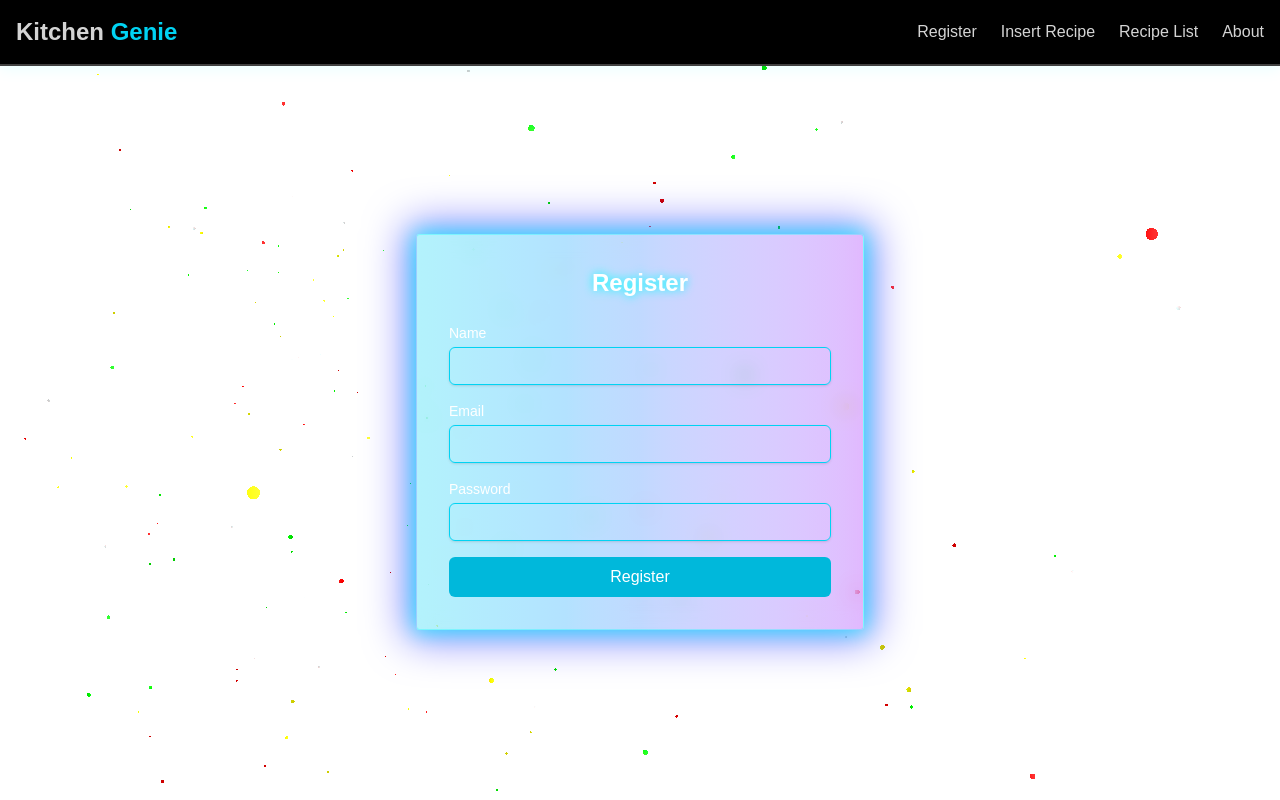
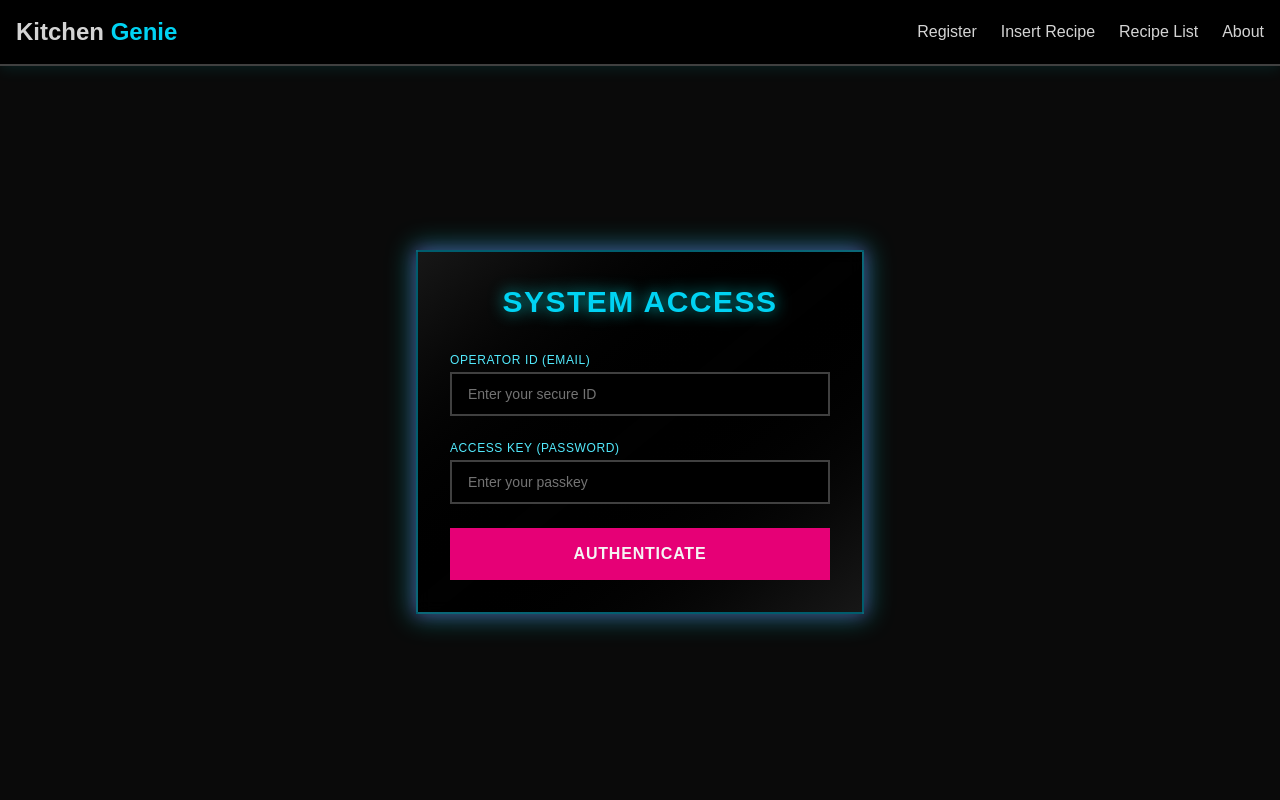
Before and after one commit to Manishshtestha/Recipe-Suggestion-App, a Next.js app: page /login in a window 1280 px wide. Built offline with nearby package versions, Linux system fonts and the light colour scheme.

Commit message:
Modifed More Files to Match the aesthetics

```diff
--- a/src/app/(auth)/login/page.tsx
+++ b/src/app/(auth)/login/page.tsx
@@ -3,7 +3,6 @@ import { useState, useEffect, useRef } from 'react';
 
 const LoginPage = () => {
     const [formData, setFormData] = useState({
-        name: '',
         email: '',
         password: '',
     });
@@ -17,15 +16,15 @@ const LoginPage = () => {
 
     const handleSubmit = (e: React.FormEvent) => {
         e.preventDefault();
-        console.log('Form Data:', formData);
-        // Add your registration logic here
+        console.log('Login Data:', formData);
+        // Add your login logic here
     };
 
     useEffect(() => {
         const container = containerRef.current;
         if (!container) return;
 
-        const maxRotation = 15;
+        const maxRotation = 10; // Consistent with RegisterPage
 
         const handleMouseMove = (e: MouseEvent) => {
             const { left, top, width, height } = container.getBoundingClientRect();
@@ -35,12 +34,12 @@ const LoginPage = () => {
             const rotateX = (y / height) * maxRotation;
             const rotateY = (x / width) * maxRotation;
 
-            container.style.transform = `perspective(600px) rotateX(${-rotateX}deg) rotateY(${rotateY}deg)`;
+            container.style.transform = `perspective(800px) rotateX(${-rotateX}deg) rotateY(${rotateY}deg)`; // Consistent
         };
 
         const handleMouseLeave = () => {
             if (container) {
-                container.style.transform = 'perspective(600px) rotateX(0deg) rotateY(0deg)';
+                container.style.transform = 'perspective(800px) rotateX(0deg) rotateY(0deg)'; // Consistent
             }
         };
 
@@ -48,71 +47,58 @@ const LoginPage = () => {
         container.addEventListener('mouseleave', handleMouseLeave);
 
         return () => {
-            container.removeEventListener('mousemove', handleMouseMove);
-            container.removeEventListener('mouseleave', handleMouseLeave);
+            if (container) { // Ensure container exists before removing listeners
+                container.removeEventListener('mousemove', handleMouseMove);
+                container.removeEventListener('mouseleave', handleMouseLeave);
+            }
         };
     }, []);
 
     return (
-        <div className="min-h-screen flex items-center justify-center">
+        <div className="min-h-screen flex items-center justify-center bg-neutral-950 font-mono text-neutral-300 p-4">
             <div
                 ref={containerRef}
-                className="p-8 rounded w-full max-w-md bg-gradient-to-r from-cyan-400/30 via-blue-500/30 to-purple-600/30 shadow-[0_0_20px_2px_rgba(0,255,255,0.7),0_0_40px_10px_rgba(0,0,255,0.5)] backdrop-blur-md border border-cyan-400/50 transition-transform duration-300"
-                style={{
-                    boxShadow: '0 0 20px 2px rgba(0,255,255,0.7), 0 0 40px 10px rgba(0,0,255,0.5)',
-                    backdropFilter: 'blur(10px)',
-                    border: '1px solid rgba(0,255,255,0.3)',
-                }}
+                className="p-8 rounded-none w-full max-w-md bg-gradient-to-br from-neutral-900 via-black/90 to-neutral-900 shadow-[0_0_25px_3px_rgba(0,255,255,0.4),0_0_15px_1px_rgba(255,0,255,0.3)] backdrop-blur-sm border-2 border-cyan-500/50 transition-transform duration-300 ease-in-out"
             >
-                <h1 className="text-2xl font-bold mb-6 text-center text-white drop-shadow-[0_0_5px_cyan]">Register</h1>
-                <form onSubmit={handleSubmit}>
-                    <div className="mb-4">
-                        <label htmlFor="name" className="block text-sm font-medium text-white">
-                            Name
-                        </label>
-                        <input
-                            type="text"
-                            id="name"
-                            name="name"
-                            value={formData.name}
-                            onChange={handleChange}
-                            className="mt-1 block w-full px-3 py-2 border border-cyan-400 rounded-md shadow-sm focus:outline-none focus:ring-cyan-500 focus:border-cyan-500 sm:text-sm bg-transparent text-white placeholder-cyan-300"
-                            required
-                        />
-                    </div>
-                    <div className="mb-4">
-                        <label htmlFor="email" className="block text-sm font-medium text-white">
-                            Email
+                <h1 className="text-3xl font-bold mb-8 text-center text-cyan-400 drop-shadow-[0_0_8px_rgba(0,255,255,0.7)] uppercase tracking-wider">
+                    System Access
+                </h1>
+                <form onSubmit={handleSubmit} className="space-y-6">
+                    <div>
+                        <label htmlFor="email" className="block text-xs font-medium text-cyan-300 uppercase tracking-wider mb-1">
+                            Operator ID (Email)
                         </label>
                         <input
                             type="email"
                             id="email"
                             name="email"
+                            placeholder="Enter your secure ID"
                             value={formData.email}
                             onChange={handleChange}
-                            className="mt-1 block w-full px-3 py-2 border border-cyan-400 rounded-md shadow-sm focus:outline-none focus:ring-cyan-500 focus:border-cyan-500 sm:text-sm bg-transparent text-white placeholder-cyan-300"
+                            className="mt-1 block w-full px-4 py-2.5 border-2 border-neutral-700 rounded-none bg-black bg-opacity-60 text-neutral-200 placeholder-neutral-500 focus:outline-none focus:border-pink-500 focus:ring-1 focus:ring-pink-500 transition-all duration-200 ease-in-out font-mono text-sm"
                             required
                         />
                     </div>
-                    <div className="mb-4">
-                        <label htmlFor="password" className="block text-sm font-medium text-white">
-                            Password
+                    <div>
+                        <label htmlFor="password" className="block text-xs font-medium text-cyan-300 uppercase tracking-wider mb-1">
+                            Access Key (Password)
                         </label>
                         <input
                             type="password"
                             id="password"
                             name="password"
+                            placeholder="Enter your passkey"
                             value={formData.password}
                             onChange={handleChange}
-                            className="mt-1 block w-full px-3 py-2 border border-cyan-400 rounded-md shadow-sm focus:outline-none focus:ring-cyan-500 focus:border-cyan-500 sm:text-sm bg-transparent text-white placeholder-cyan-300"
+                            className="mt-1 block w-full px-4 py-2.5 border-2 border-neutral-700 rounded-none bg-black bg-opacity-60 text-neutral-200 placeholder-neutral-500 focus:outline-none focus:border-pink-500 focus:ring-1 focus:ring-pink-500 transition-all duration-200 ease-in-out font-mono text-sm"
                             required
                         />
                     </div>
                     <button
                         type="submit"
-                        className="w-full bg-cyan-500 hover:bg-cyan-600 text-white py-2 px-4 rounded-md focus:outline-none focus:ring-2 focus:ring-cyan-400 focus:ring-offset-2 transition"
+                        className="w-full bg-pink-600 hover:bg-pink-500 text-neutral-100 font-semibold py-3 px-4 rounded-none focus:outline-none focus:ring-2 focus:ring-pink-400 focus:ring-offset-2 focus:ring-offset-neutral-950 transition-all duration-200 ease-in-out uppercase tracking-wider border-2 border-pink-600 hover:border-pink-400 hover:shadow-[0_0_15px_rgba(255,0,255,0.5)] active:scale-[0.98]"
                     >
-                        Register
+                        Authenticate
                     </button>
                 </form>
             </div>
--- a/src/app/(auth)/register/page.tsx
+++ b/src/app/(auth)/register/page.tsx
@@ -25,7 +25,7 @@ const RegisterPage = () => {
         const container = containerRef.current;
         if (!container) return;
 
-        const maxRotation = 15;
+        const maxRotation = 10; // Slightly reduced rotation for a more subtle effect
 
         const handleMouseMove = (e: MouseEvent) => {
             const { left, top, width, height } = container.getBoundingClientRect();
@@ -35,12 +35,12 @@ const RegisterPage = () => {
             const rotateX = (y / height) * maxRotation;
             const rotateY = (x / width) * maxRotation;
 
-            container.style.transform = `perspective(600px) rotateX(${-rotateX}deg) rotateY(${rotateY}deg)`;
+            container.style.transform = `perspective(800px) rotateX(${-rotateX}deg) rotateY(${rotateY}deg)`;
         };
 
         const handleMouseLeave = () => {
             if (container) {
-                container.style.transform = 'perspective(600px) rotateX(0deg) rotateY(0deg)';
+                container.style.transform = 'perspective(800px) rotateX(0deg) rotateY(0deg)';
             }
         };
 
@@ -48,71 +48,73 @@ const RegisterPage = () => {
         container.addEventListener('mouseleave', handleMouseLeave);
 
         return () => {
-            container.removeEventListener('mousemove', handleMouseMove);
-            container.removeEventListener('mouseleave', handleMouseLeave);
+            if (container) { // Ensure container exists before removing listeners
+                container.removeEventListener('mousemove', handleMouseMove);
+                container.removeEventListener('mouseleave', handleMouseLeave);
+            }
         };
     }, []);
 
     return (
-        <div className="min-h-screen flex items-center justify-center">
+        <div className="min-h-screen flex items-center justify-center font-mono text-neutral-300 p-4">
             <div
                 ref={containerRef}
-                className="p-8 rounded w-full max-w-md bg-gradient-to-r from-cyan-400/30 via-blue-500/30 to-purple-600/30 shadow-[0_0_20px_2px_rgba(0,255,255,0.7),0_0_40px_10px_rgba(0,0,255,0.5)] backdrop-blur-md border border-cyan-400/50 transition-transform duration-300"
-                style={{
-                    boxShadow: '0 0 20px 2px rgba(0,255,255,0.7), 0 0 40px 10px rgba(0,0,255,0.5)',
-                    backdropFilter: 'blur(10px)',
-                    border: '1px solid rgba(0,255,255,0.3)',
-                }}
+                className="p-8 rounded-none w-full max-w-md bg-gradient-to-br from-neutral-900 via-black/90 to-neutral-900 shadow-[0_0_25px_3px_rgba(0,255,255,0.4),0_0_15px_1px_rgba(255,0,255,0.3)] backdrop-blur-sm border-2 border-cyan-500/50 transition-transform duration-300 ease-in-out"
             >
-                <h1 className="text-2xl font-bold mb-6 text-center text-white drop-shadow-[0_0_5px_cyan]">Register</h1>
-                <form onSubmit={handleSubmit}>
-                    <div className="mb-4">
-                        <label htmlFor="name" className="block text-sm font-medium text-white">
-                            Name
+                <h1 className="text-3xl font-bold mb-8 text-center text-cyan-400 drop-shadow-[0_0_8px_rgba(0,255,255,0.7)] uppercase tracking-wider">
+                    Initiate Registration
+                </h1>
+                <form onSubmit={handleSubmit} className="space-y-6">
+                    <div>
+                        <label htmlFor="name" className="block text-xs font-medium text-cyan-300 uppercase tracking-wider mb-1">
+                            Operator Tag (Name)
                         </label>
                         <input
                             type="text"
                             id="name"
                             name="name"
+                            placeholder="Enter your designation"
                             value={formData.name}
                             onChange={handleChange}
-                            className="mt-1 block w-full px-3 py-2 border border-cyan-400 rounded-md shadow-sm focus:outline-none focus:ring-cyan-500 focus:border-cyan-500 sm:text-sm bg-transparent text-white placeholder-cyan-300"
+                            className="mt-1 block w-full px-4 py-2.5 border-2 border-neutral-700 rounded-none bg-black bg-opacity-60 text-neutral-200 placeholder-neutral-500 focus:outline-none focus:border-pink-500 focus:ring-1 focus:ring-pink-500 transition-all duration-200 ease-in-out font-mono text-sm"
                             required
                         />
                     </div>
-                    <div className="mb-4">
-                        <label htmlFor="email" className="block text-sm font-medium text-white">
-                            Email
+                    <div>
+                        <label htmlFor="email" className="block text-xs font-medium text-cyan-300 uppercase tracking-wider mb-1">
+                            Secure Uplink (Email)
                         </label>
                         <input
                             type="email"
                             id="email"
                             name="email"
+                            placeholder="your_id@domain.net"
                             value={formData.email}
                             onChange={handleChange}
-                            className="mt-1 block w-full px-3 py-2 border border-cyan-400 rounded-md shadow-sm focus:outline-none focus:ring-cyan-500 focus:border-cyan-500 sm:text-sm bg-transparent text-white placeholder-cyan-300"
+                            className="mt-1 block w-full px-4 py-2.5 border-2 border-neutral-700 rounded-none bg-black bg-opacity-60 text-neutral-200 placeholder-neutral-500 focus:outline-none focus:border-pink-500 focus:ring-1 focus:ring-pink-500 transition-all duration-200 ease-in-out font-mono text-sm"
                             required
                         />
                     </div>
-                    <div className="mb-4">
-                        <label htmlFor="password" className="block text-sm font-medium text-white">
-                            Password
+                    <div>
+                        <label htmlFor="password" className="block text-xs font-medium text-cyan-300 uppercase tracking-wider mb-1">
+                            Access Key (Password)
                         </label>
                         <input
                             type="password"
                             id="password"
                             name="password"
+                            placeholder="Min. 8 characters, alphanumeric"
                             value={formData.password}
                             onChange={handleChange}
-                            className="mt-1 block w-full px-3 py-2 border border-cyan-400 rounded-md shadow-sm focus:outline-none focus:ring-cyan-500 focus:border-cyan-500 sm:text-sm bg-transparent text-white placeholder-cyan-300"
+                            className="mt-1 block w-full px-4 py-2.5 border-2 border-neutral-700 rounded-none bg-black bg-opacity-60 text-neutral-200 placeholder-neutral-500 focus:outline-none focus:border-pink-500 focus:ring-1 focus:ring-pink-500 transition-all duration-200 ease-in-out font-mono text-sm"
                             required
                         />
                     </div>
                     <button
                         type="submit"
-                        className="w-full bg-cyan-500 hover:bg-cyan-600 text-white py-2 px-4 rounded-md focus:outline-none focus:ring-2 focus:ring-cyan-400 focus:ring-offset-2 transition"
+                        className="w-full bg-pink-600 hover:bg-pink-500 text-neutral-100 font-semibold py-3 px-4 rounded-none focus:outline-none focus:ring-2 focus:ring-pink-400 focus:ring-offset-2 focus:ring-offset-neutral-950 transition-all duration-200 ease-in-out uppercase tracking-wider border-2 border-pink-600 hover:border-pink-400 hover:shadow-[0_0_15px_rgba(255,0,255,0.5)] active:scale-[0.98]"
                     >
-                        Register
+                        Register Account
                     </button>
                 </form>
             </div>
```
Also changed, not shown: src/app/about/page.tsx (+32 -1 lines).
